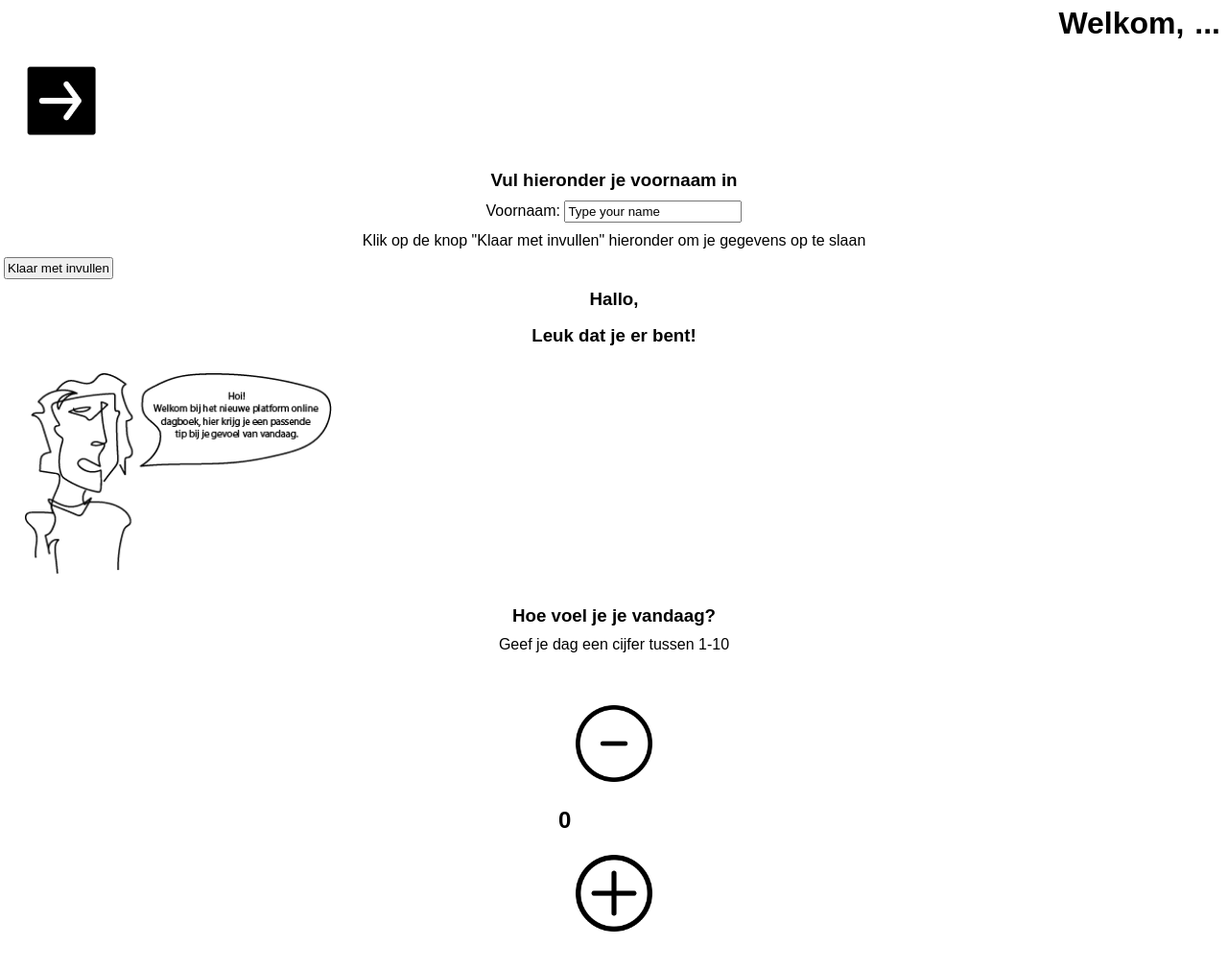
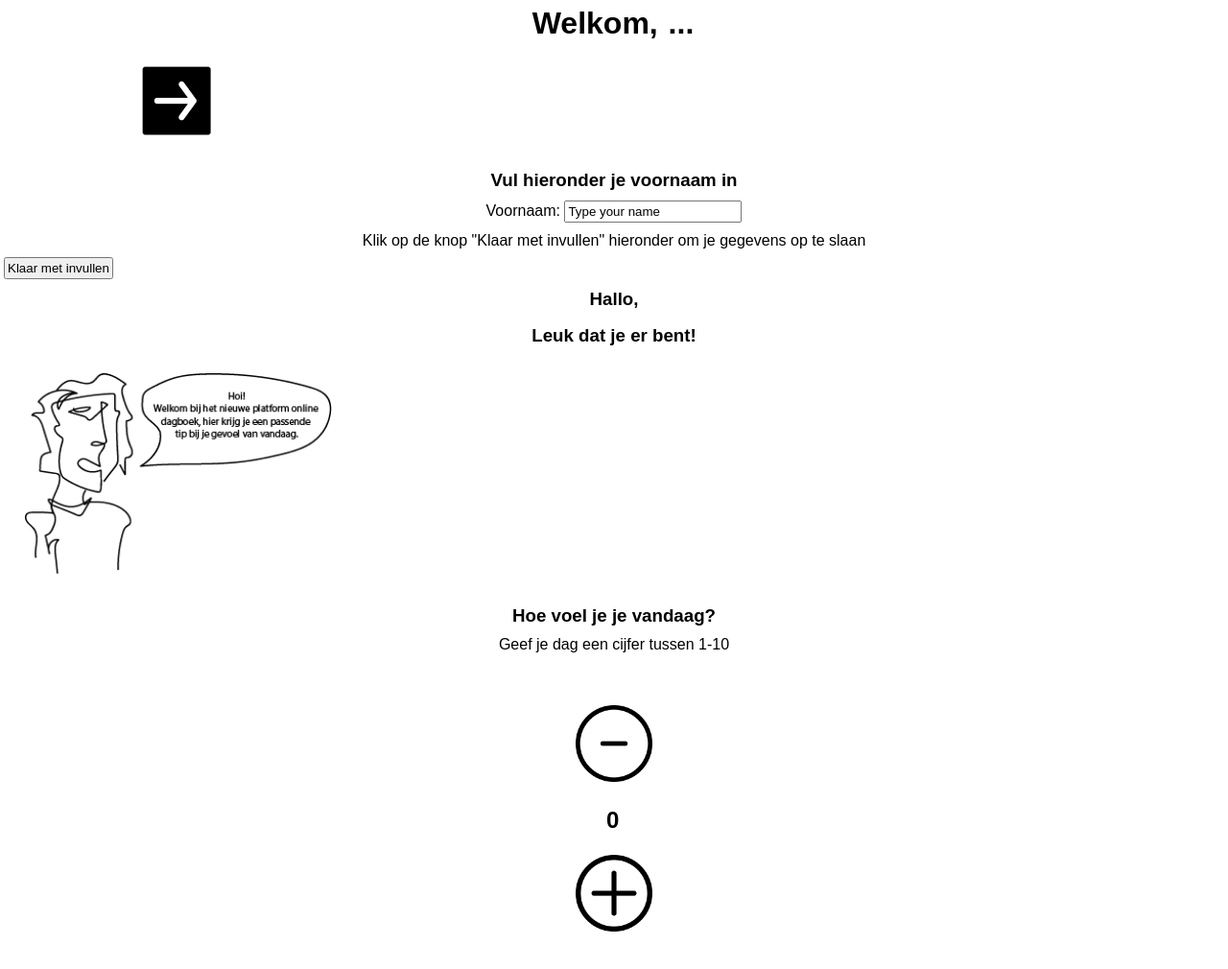
Before and after one commit to pienachterberg/Inleidingprogrammeren_site, a plain HTML site: page index.html in a window 1280 px wide. Shown: the top 1010 px of the page at 96% size. Drawn offline with Linux system fonts and the light colour scheme.

Commit message:
veranderingen

```diff
--- a/index.html
+++ b/index.html
@@ -8,7 +8,7 @@
 </head>
 <body>
     <h1>Welkom, <span id="voorNaam">...</span></h1>
-    <img src="images/Pijl_naar_rechts.png" alt="Pijl die naar rechts wijst">
+    <img class="pijlrechts" src="images/Pijl_naar_rechts.png" alt="Pijl die naar rechts wijst">
         <h3>Vul hieronder je voornaam in</h3>
             <p>Voornaam: <input type="text" id="myText" value="Type your name"></p>
             <p>Klik op de knop "Klaar met invullen" hieronder om je gegevens op te slaan</p>
--- a/style.css
+++ b/style.css
@@ -7,7 +7,11 @@
 }
 
 h1 {
-    text-align: right;
+    text-align: center;
+}
+
+h2 {
+    margin-left: 50px;
 }
 
 h3 {
@@ -102,3 +106,6 @@ div {
     width: 360px;
     height: 215px;
 }
+.pijlrechts {
+    margin-left: 120px;
+}
```
